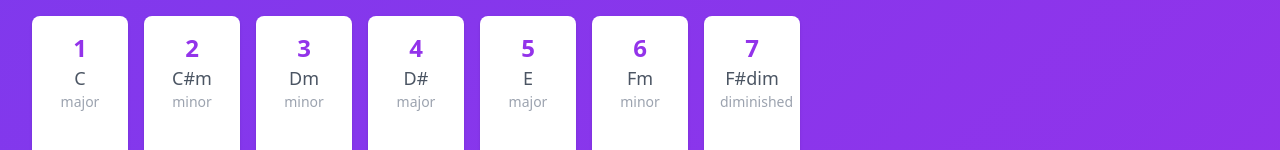
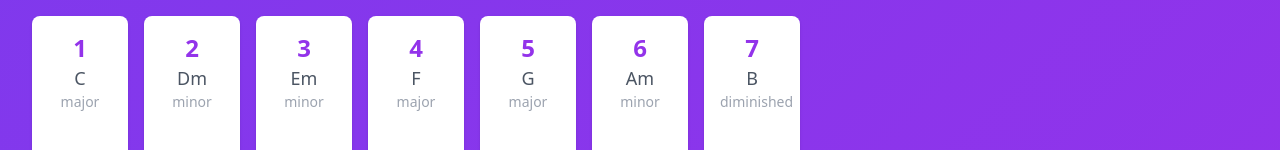
Before and after one commit to jtsternberg/Nashville-Numbers-Flash-Cards, a Vue app: page / in a window 1280 px wide. Both pictures are taken after a click on the button "grid_view". Shown: the part 408-558 px from the top of the page. Built offline with nearby package versions, Linux system fonts and the light colour scheme.

Commit message:
update data to be correct

```diff
--- a/src/components/CheatSheet.vue
+++ b/src/components/CheatSheet.vue
@@ -1,7 +1,7 @@
 <script setup>
 import { computed } from 'vue'
-import { calculateChord } from '../utils/chordUtils'
 import { useSettingsStore } from '../stores/settings'
+import { useChordStore } from '../stores/chords'
 
 const props = defineProps({
    currentKey: {
@@ -17,6 +17,7 @@ const props = defineProps({
 const emit = defineEmits(['select-number'])
 
 const settings = useSettingsStore()
+const chordStore = useChordStore()
 
 // Split numbers into basic and advanced
 const basicNumbers = computed(() =>
@@ -27,23 +28,26 @@ const advancedNumbers = computed(() =>
    props.numbers.filter(n => n.isException)
 )
 
-const chords = computed(() =>
+const diatonicChords = computed(() =>
    basicNumbers.value.map(num => ({
       ...num,
-      chord: calculateChord(props.currentKey, num.number, num.quality)
+      chord: chordStore.calculateChord(props.currentKey, num.number, num.quality)
    }))
 )
 
-const advancedChords = computed(() => {
-   console.log(advancedNumbers.value.map(num => ({
+const advancedChords = computed(() =>
+   advancedNumbers.value.map(num => ({
       ...num,
-      chord: calculateChord(props.currentKey, num.number, num.quality) || '',
-   })))
-   return advancedNumbers.value.map(num => ({
+      chord: chordStore.calculateChord(props.currentKey, num.number, num.quality) || ''
+   }))
+)
+
+const allChords = computed(() =>
+   props.numbers.map(num => ({
       ...num,
-      chord: calculateChord(props.currentKey, num.number, num.quality) || '',
+      chord: chordStore.calculateChord(props.currentKey, num.number, num.quality) || ''
    }))
-})
+)
 </script>
 
 <template>
@@ -53,7 +57,7 @@ const advancedChords = computed(() => {
          <h2 class="text-xl font-semibold text-gray-100">Most Common Chord Types</h2>
          <div class="flex flex-wrap gap-4">
             <div
-               v-for="item in chords"
+               v-for="item in diatonicChords"
                :key="item.number"
                class="bg-white rounded-lg shadow p-4 text-center w-24 h-36 cursor-pointer hover:scale-105 transition-transform"
                @click="emit('select-number', item)"
--- a/src/components/FlashCard.vue
+++ b/src/components/FlashCard.vue
@@ -1,6 +1,6 @@
 <script setup>
 import { ref, computed } from 'vue'
-import { calculateChord } from '../utils/chordUtils'
+import { useChordStore } from '../stores/chords'
 
 const props = defineProps({
    number: {
@@ -18,9 +18,10 @@ const props = defineProps({
 })
 
 const isFlipped = ref(false)
+const chordStore = useChordStore()
 
 const chord = computed(() =>
-   calculateChord(props.currentKey, props.number.number, props.number.quality)
+   chordStore.calculateChord(props.currentKey, props.number.number, props.number.quality)
 )
 
 function toggleFlip() {
--- a/src/data/nashville-numbers.json
+++ b/src/data/nashville-numbers.json
@@ -1,6 +1,32 @@
 {
   "keys": ["A", "A#/Bb", "B", "C", "C#/Db", "D", "D#/Eb", "E", "F", "F#/Gb", "G", "G#/Ab"],
   "keysNoSharpsAndFlats": ["A", "B", "C", "D", "E", "F", "G"],
+  "diatonic_scale_degrees": [
+    "Tonic",
+    "Supertonic",
+    "Mediant",
+    "Subdominant",
+    "Dominant",
+    "Submediant",
+    "Leading-tone"
+  ],
+  "keyScales": {
+      "A" : ["A", "B", "C#", "D", "E", "F#", "G#", "A"],
+      "Bb": ["Bb", "C", "D", "Eb", "F", "G", "A", "Bb"],
+      "B" : ["B", "C#", "D#", "E", "F#", "G#", "A#", "B"],
+      "Cb": ["Cb", "Db", "Eb", "Fb", "Gb", "Ab", "Bb", "Cb"],
+      "C" : ["C", "D", "E", "F", "G", "A", "B", "C"],
+      "C#": ["C#", "D#", "E#", "F#", "G#", "A#", "B#", "C#"],
+      "Db": ["Db", "Eb", "F", "Gb", "Ab", "Bb", "C", "Db"],
+      "D" : ["D", "E", "F#", "G", "A", "B", "C#", "D"],
+      "Eb": ["Eb", "F", "G", "Ab", "Bb", "C", "D", "Eb"],
+      "E" : ["E", "F#", "G#", "A", "B", "C#", "D#", "E"],
+      "F" : ["F", "G", "A", "Bb", "C", "D", "E", "F"],
+      "F#": ["F#", "G#", "A#", "B", "C#", "D#", "E#", "F#"],
+      "Gb": ["Gb", "Ab", "Bb", "Cb", "Db", "Eb", "F", "Gb"],
+      "G" : ["G", "A", "B", "C", "D", "E", "F#", "G"],
+      "Ab": ["Ab", "Bb", "C", "Db", "Eb", "F", "G", "Ab"]
+ },
   "numbers": [
     { "number": "1", "quality": "major" },
     { "number": "2", "quality": "minor" },
--- /dev/null
+++ b/src/stores/chords.js
@@ -0,0 +1,64 @@
+import { defineStore } from 'pinia'
+import data from '../data/nashville-numbers.json'
+
+export const useChordStore = defineStore('chords', {
+  state: () => ({
+    data,
+  }),
+
+  getters: {
+    getChordNote: (state) => (key, number) => {
+      // Parse the number to handle special cases like "b3", "#5", etc.
+      const parsedNumber = parseInt(number.replace(/[^\d]/g, '')) - 1
+      const isFlat = number.includes('b')
+      const isSharp = number.includes('#')
+
+      // Get the scale for the current key
+      const scale = state.data.keyScales[key]
+      if (!scale) return ''
+
+      // For basic numbers (1-7), just return the note from the scale
+      if (!isFlat && !isSharp) {
+        return scale[parsedNumber]
+      }
+
+      // For flats and sharps, we need to find the note and modify it
+      const baseNote = scale[parsedNumber]
+      if (!baseNote) return ''
+
+      // The scale already contains the correct sharp/flat notes for the key
+      // so we just need to adjust based on the modifier
+      if (isFlat) {
+        // Find the flat note from the scales
+        const flatKey = Object.keys(state.data.keyScales).find(k =>
+          state.data.keyScales[k].includes(baseNote.replace('#', 'b'))
+        )
+        return flatKey ? state.data.keyScales[flatKey][parsedNumber] : baseNote
+      }
+
+      if (isSharp) {
+        // Find the sharp note from the scales
+        const sharpKey = Object.keys(state.data.keyScales).find(k =>
+          state.data.keyScales[k].includes(baseNote.replace('b', '#'))
+        )
+        return sharpKey ? state.data.keyScales[sharpKey][parsedNumber] : baseNote
+      }
+
+      return baseNote
+    },
+
+    calculateChord: (state) => (key, number, quality) => {
+      const note = state.getChordNote(key, number)
+      if (!note) return ''
+
+      // Add the quality suffix
+      const suffix = quality === 'major' ? '' :
+                    quality === 'minor' ? 'm' :
+                  //   We don't use diminished chords in this app
+                  //   quality === 'diminished' ? 'dim' : ''
+                    ''
+
+      return `${note}${suffix}`
+    }
+  }
+})
--- a/src/utils/chordUtils.js
+++ /dev/null
@@ -1,29 +0,0 @@
-// Separate sharp and flat notations based on the chart
-const sharpKeys = ['C', 'G', 'D', 'A', 'E', 'B', 'F#', 'C#']
-const flatKeys = ['F', 'Bb', 'Eb', 'Ab', 'Db', 'Gb']
-
-const sharpNotes = ['C', 'C#', 'D', 'D#', 'E', 'F', 'F#', 'G', 'G#', 'A', 'A#', 'B']
-const flatNotes = ['C', 'Db', 'D', 'Eb', 'E', 'F', 'Gb', 'G', 'Ab', 'A', 'Bb', 'B']
-
-export function calculateChord(key, number, quality) {
-   // Determine whether to use sharp or flat notation
-   const useSharpNotation = sharpKeys.includes(key)
-   const noteOrder = useSharpNotation ? sharpNotes : flatNotes
-
-   const keyIndex = noteOrder.findIndex(note => note === key)
-   if (keyIndex === -1) return '' // Invalid key
-
-   // Calculate the chord note index based on the Nashville number
-   const interval = parseInt(number) - 1
-   const chordIndex = (keyIndex + interval) % 12
-
-   // Get the chord note
-   const chordNote = noteOrder[chordIndex]
-
-   // Add the quality suffix
-   const suffix = quality === 'major' ? '' :
-                 quality === 'minor' ? 'm' :
-                 quality === 'diminished' ? 'dim' : ''
-
-   return `${chordNote || ''}${suffix || ''}`
-}
```
Lines whose indentation alone changed are shown as unchanged.
